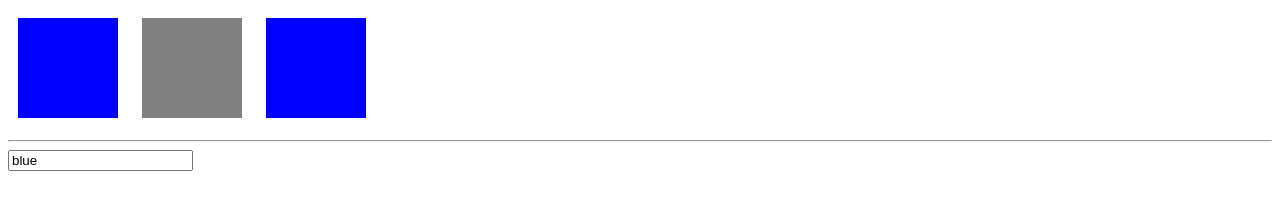
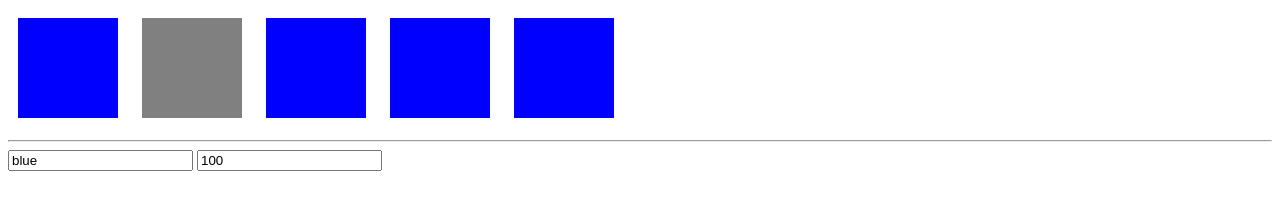
Before and after one commit to latest-version/learnVue, a plain HTML site: page play_with_css.html in a window 1280 px wide. Drawn offline with nearby package versions, Linux system fonts and the light colour scheme.

Commit message:
Settings Styles Dynamically (without CSS Classes)

```diff
--- a/play_with_css.html
+++ b/play_with_css.html
@@ -35,8 +35,11 @@
             </div>
             <div class="demo" :class="{blue: attachRed}"></div>
             <div class="demo" :class="[color, {red: attachRed}]"></div>
+            <div class="demo" :style="{backgroundColor: color}"></div>
+            <div class="demo" :style="myStyle"></div>
             <hr>
             <input type="text" v-model="color">
+            <input type="text" v-model="width">
         </div>
 
         <script>
@@ -44,7 +47,8 @@
                 el: '#app',
                 data: {
                     attachRed: false,
-                    color: 'blue'
+                    color: 'blue',
+                    width: 100
                 },
                 computed: {
                     divClasses: function(){
@@ -52,6 +56,12 @@
                             red: this.attachRed,
                             blue: !this.attachRed
                         }
+                    },
+                    myStyle: function(){
+                        return {
+                            backgroundColor: this.color,
+                            width: this.width +'px'
+                        }
                     }
                 }
             });
```
